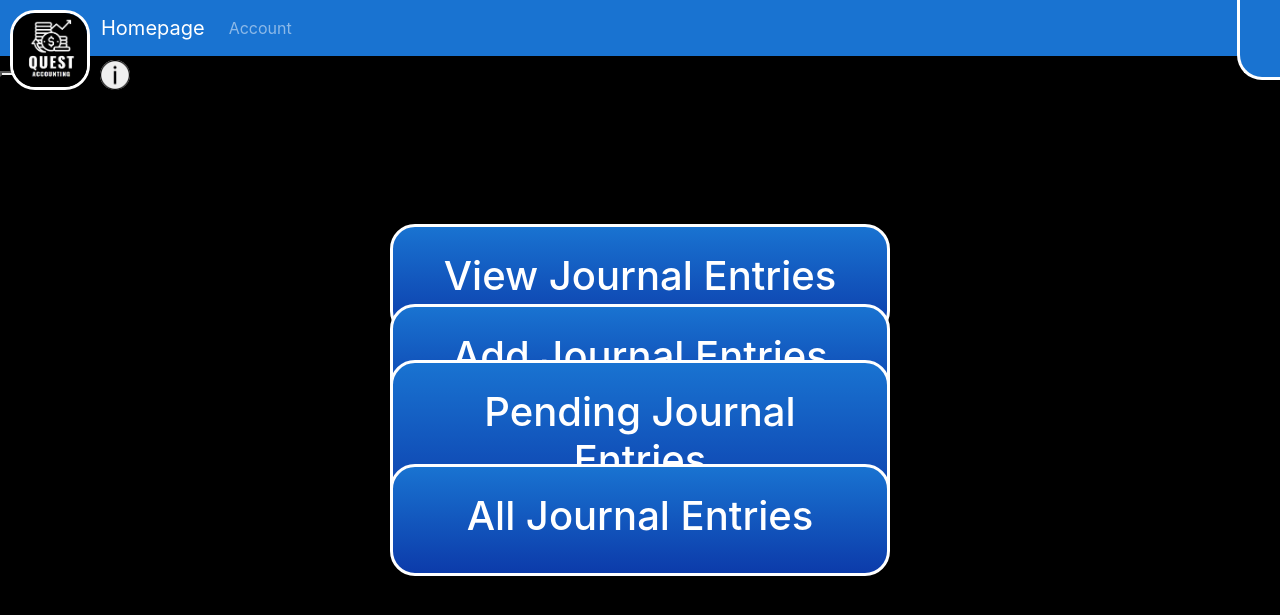
After one commit to andreww0717/QuestAccounting, a Django app: page /journals/ in a window 1280 px wide. The commit adds this page. Shown: the top 615 px of the page. Run offline with Django 4.2, Linux system fonts and the light colour scheme.

Commit message:
Added sortable table for journal entries Added journal entries navigation Began work on General Ledger Page

```diff
--- /dev/null
+++ b/QuestAccounting/templates/QuestAccounting/journalentries/journal_entries.html
@@ -0,0 +1,45 @@
+{% extends 'QuestAccounting/navbar_styling.html' %}
+
+
+{% block content %}
+
+<button type = "button" onclick = "location.href = '{% url 'view_journal_entries' %}'">
+    <div class="form-center" style= "position: fixed; top: 35%; left: 50%;">
+        <h1>View Journal Entries</h1>
+    </div>
+</button>
+<button type = "button" onclick = "location.href = '{% url 'add_journal_entries' %}'">
+    <div class="form-center" style= "position: fixed; top: 45%; left: 50%;">
+        <h1>Add Journal Entries</h1>
+    </div>
+</button>
+<button type = "button" onclick = "location.href = '{% url 'pending_journal_entries' %}'">
+    <div class="form-center" style= "position: fixed; top: 55%; left: 50%;">
+        <h1>Pending Journal Entries</h1>
+    </div>
+</button>
+<button type = "button" onclick = "location.href = '{% url 'all_journal_entries' %}'">
+    <div class="form-center" style= "position: fixed; top: 65%; left: 50%;">
+        <h1>All Journal Entries</h1>
+    </div>
+</button>
+
+<style>
+
+    .form-center {
+        display: flex;
+        justify-content: center;
+        transform: translate(-50%, -50%);
+        flex-direction: column;
+        align-items: center;
+        background-image: linear-gradient(to bottom,#1973D1, #0C3BAA);
+        border-radius: 25px;
+        width: 500px;
+        padding: 25px;
+        border: 3px solid #ffffff;
+        color: #ffffff;
+      }
+
+</style>
+
+{% endblock %}
--- a/QuestAccounting/templates/QuestAccounting/navbar.html
+++ b/QuestAccounting/templates/QuestAccounting/navbar.html
@@ -36,14 +36,14 @@
 
     <html>
         {% block content %}
-
+        <script src="https://code.jquery.com/jquery-3.3.1.slim.min.js" integrity="sha384-q8i/X+965DzO0rT7abK41JStQIAqVgRVzpbzo5smXKp4YfRvH+8abtTE1Pi6jizo" crossorigin="anonymous"></script>
+<script src="https://cdn.jsdelivr.net/npm/popper.js@1.14.7/dist/umd/popper.min.js" integrity="sha384-UO2eT0CpHqdSJQ6hJty5KVphtPhzWj9WO1clHTMGa3JDZwrnQq4sF86dIHNDz0W1" crossorigin="anonymous"></script>
+<script src="https://cdn.jsdelivr.net/npm/bootstrap@4.3.1/dist/js/bootstrap.min.js" integrity="sha384-JjSmVgyd0p3pXB1rRibZUAYoIIy6OrQ6VrjIEaFf/nJGzIxFDsf4x0xIM+B07jRM" crossorigin="anonymous"></script>
 
 
         {% endblock %}
 
-        <script src="https://code.jquery.com/jquery-3.3.1.slim.min.js" integrity="sha384-q8i/X+965DzO0rT7abK41JStQIAqVgRVzpbzo5smXKp4YfRvH+8abtTE1Pi6jizo" crossorigin="anonymous"></script>
-<script src="https://cdn.jsdelivr.net/npm/popper.js@1.14.7/dist/umd/popper.min.js" integrity="sha384-UO2eT0CpHqdSJQ6hJty5KVphtPhzWj9WO1clHTMGa3JDZwrnQq4sF86dIHNDz0W1" crossorigin="anonymous"></script>
-<script src="https://cdn.jsdelivr.net/npm/bootstrap@4.3.1/dist/js/bootstrap.min.js" integrity="sha384-JjSmVgyd0p3pXB1rRibZUAYoIIy6OrQ6VrjIEaFf/nJGzIxFDsf4x0xIM+B07jRM" crossorigin="anonymous"></script>
+
     </body>
 
 <style>
--- a/QuestAccounting/urls.py
+++ b/QuestAccounting/urls.py
@@ -26,6 +26,14 @@ urlpatterns = [
     path('user_view/', views.user_view, name = "user_view"),
     path('user_view/<int:user_id>/', views.individual_user_view, name = "detailed_user"),
     path('user_view/<int:user_id>/edit_user', views.edit_user, name = "edit_user"),
+    path('journals/', views.journal_entries, name = "journal_entries"),
+    path('journals/view', views.view_journal_entries, name = "view_journal_entries"),
+    path('journals/add', views.add_journal_entries, name = "add_journal_entries"),
+    path('journals/pending', views.pending_journal_entries, name = "pending_journal_entries"),
+    path('journals/all', views.all_journal_entries, name = "all_journal_entries"),
+
+
+
 
 
     # regular+ based urls
--- a/QuestAccounting/views.py
+++ b/QuestAccounting/views.py
@@ -5,9 +5,8 @@ from django.contrib.auth import authenticate, login, logout
 from django.shortcuts import get_object_or_404, render, redirect
 from django.http import HttpResponse
 from django.contrib.auth.forms import AuthenticationForm
-
-from QuestAccounting.models import AccountModel, UserProfile
-from .forms import GroupSelection, UserCreationRequest, UserCreation, UserProfileForm, userList, EditUser, PasswordReset, AccountForm
+from QuestAccounting.models import AccountModel, JournalEntriesModel, UserProfile
+from .forms import GroupSelection, UserCreationRequest, UserCreation, UserProfileForm, userList, EditUser, PasswordReset, AccountForm, JournalEntriesForm
 from django.contrib.auth.decorators import login_required, user_passes_test
 from django.contrib.auth.models import Group, User
 from django.shortcuts import render
@@ -115,6 +114,14 @@ def signup(request):
     context = {'form':form}
     return render(request, 'QuestAccounting/signup.html', context)
 
+
+
+
+
+
+
+
+
 # Account Settings View
 def account(request):
     context = {
@@ -122,6 +129,16 @@ def account(request):
         'groups': request.user.groups.values_list('name', flat=True),
     }
     return render(request, 'QuestAccounting/account.html', context)
+
+
+
+
+
+
+
+
+
+
 
 #Admin's User Creation View
 @login_required
@@ -188,6 +205,17 @@ def group_selection(request, user_id):
                     }
         return render(request, 'QuestAccounting/group_selection.html', context)
 
+
+
+
+
+
+
+
+
+
+# User Viewing Views
+
 @user_passes_test(lambda u: u.groups.filter(name='Admin').exists() or u.groups.filter(name='Manager').exists() and not u.groups.filter(name='Regular').exists())
 def user_view(request):
     userList = User.objects.all()
@@ -251,6 +279,18 @@ def edit_profile_picture(request):
     context = {'user': user, 'form': form, 'groups': request.user.groups.values_list('name', flat=True), 'is_superuser': request.user.is_superuser}
     return render(request, 'QuestAccounting/edit_profile_picture.html', context)
 
+
+
+
+
+
+
+
+
+
+
+# Account Views
+
 def view_accounts(request):
     user = request.user
     account_info = AccountModel.objects.all()
@@ -265,13 +305,16 @@ def edit_accounts(request, account_name):
     account = get_object_or_404(AccountModel, account_name=account_name)
 
     if request.method == 'POST':
-        print(request.method)
+        print(previous_page)
         form = AccountForm(request.POST, instance=account)
         context = {'previous_page': previous_page, 'user': user, 'form': form, 'is_superuser': request.user.is_superuser, 'groups': request.user.groups.values_list('name', flat=True), 'account': account, 'account_info': account_info}
         if form.is_valid():
             print(form.errors)
             form.save()
-            return render(request, 'QuestAccounting/chartofaccounts/view_accounts.html', context)
+            if previous_page == 'view_account_list':
+                return redirect(select_account_view, account.account_name)
+            else:
+                return redirect(view_accounts)
     else:
         form = AccountForm(instance=account)
         referer = request.META.get('HTTP_REFERER')
@@ -294,8 +337,7 @@ def add_accounts(request):
             account = form.save(commit=False)
             account.activated = True
             account.save()
-            context = {'is_superuser': request.user.is_superuser, 'user': user}
-            return render(request, 'QuestAccounting/chartofaccounts/account_homepage.html', context)
+            return redirect(view_accounts)
         else:
             print(form.errors)
             context = {'form': form, 'is_superuser': request.user.is_superuser, 'user': user}
@@ -339,9 +381,61 @@ def select_account_view(request, account_name):
     context = {'user': user, 'is_superuser': request.user.is_superuser, 'account': account, 'account_info': account_info, 'groups': request.user.groups.values_list('name', flat=True)}
     return render(request, "QuestAccounting/chartofaccounts/select_account_view.html", context)
 
+
+
+
+
+
+
+
+
+
 def general_ledger(request, account_name):
     user = request.user
     account_info = AccountModel.objects.all()
     account = get_object_or_404(AccountModel, account_name=account_name)
     context = {'user': user, 'is_superuser': request.user.is_superuser, 'account': account, 'account_info': account_info, 'groups': request.user.groups.values_list('name', flat=True)}
     return render(request, "QuestAccounting/general_ledger.html", context)
+
+
+
+
+
+
+
+
+
+# journal Entries Views
+
+def journal_entries(request):
+    user = request.user
+    context = {'user': user, 'is_superuser': request.user.is_superuser,'groups': request.user.groups.values_list('name', flat=True)}
+    return render(request, "QuestAccounting/journalentries/journal_entries.html", context)
+
+def view_journal_entries(request):
+    user = request.user
+    journal_entries = JournalEntriesModel.objects.all()
+    context = {'user': user, 'journal_entries': journal_entries, 'is_superuser': request.user.is_superuser,'groups': request.user.groups.values_list('name', flat=True)}
+    return render(request, "QuestAccounting/journalentries/view_journal_entries.html", context)
+
+def add_journal_entries(request):
+    user = request.user
+    form = JournalEntriesForm(request.POST)
+    context = {'user': user, 'form': form, 'is_superuser': request.user.is_superuser,'groups': request.user.groups.values_list('name', flat=True)}
+    if request.method == 'POST':
+        if form.is_valid():
+            form.save()
+            return redirect(journal_entries)
+
+
+    return render(request, "QuestAccounting/journalentries/add_journal_entries.html", context)
+
+def pending_journal_entries(request):
+    user = request.user
+    context = {'user': user, 'is_superuser': request.user.is_superuser,'groups': request.user.groups.values_list('name', flat=True)}
+    return render(request, "QuestAccounting/journalentries/add_journal_entries.html", context)
+
+def all_journal_entries(request):
+    user = request.user
+    context = {'user': user, 'is_superuser': request.user.is_superuser,'groups': request.user.groups.values_list('name', flat=True)}
+    return render(request, "QuestAccounting/journalentries/add_journal_entries.html", context)
```
Also changed, not shown: QuestAccounting/forms.py (+6 -1 lines), QuestAccounting/models.py (+10 -1 lines), QuestAccounting/templates/QuestAccounting/admin.html (+7 -23 lines), QuestAccounting/templates/QuestAccounting/general_ledger.html (+51 -2 lines), QuestAccounting/templates/QuestAccounting/journalentries/add_journal_entries.html (added, +36 -0 lines), QuestAccounting/templates/QuestAccounting/journalentries/view_journal_entries.html (added, +114 -0 lines), QuestAccounting/migrations/0012_generalledger.py (added), QuestAccounting/migrations/0013_delete_generalledger.py (added), QuestAccounting/migrations/0014_generalledger.py (added), QuestAccounting/migrations/0015_rename_generalledger_journalentries.py (added), QuestAccounting/migrations/0016_alter_journalentries_credit_and_more.py (added), QuestAccounting/migrations/0017_rename_journalentries_journalentriesmodel.py (added), QuestAccounting/templates/QuestAccounting/journalentries/all_journal_entries.html (added), QuestAccounting/templates/QuestAccounting/journalentries/pending_journal_entries.html (added), 1 more files.
